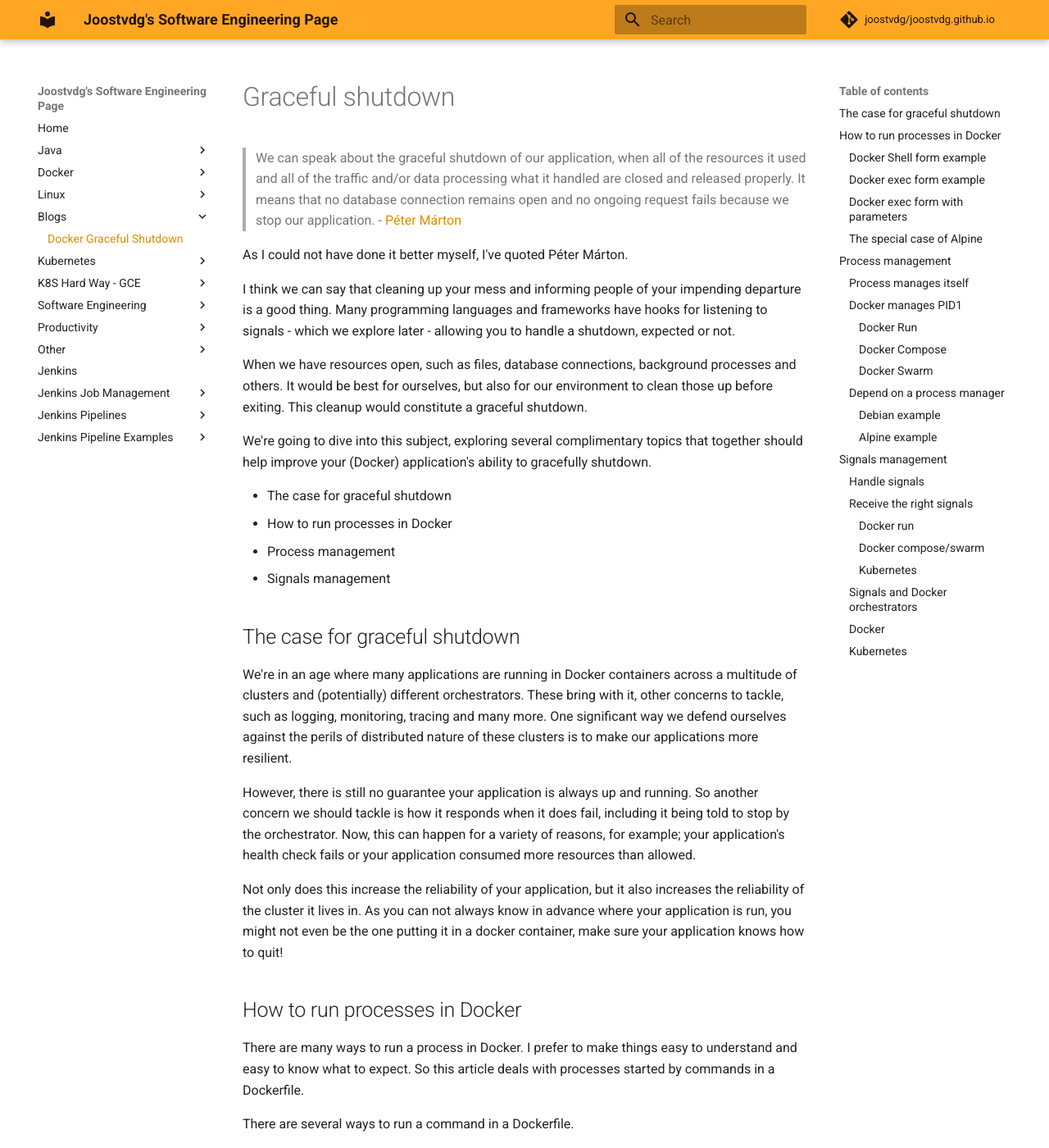
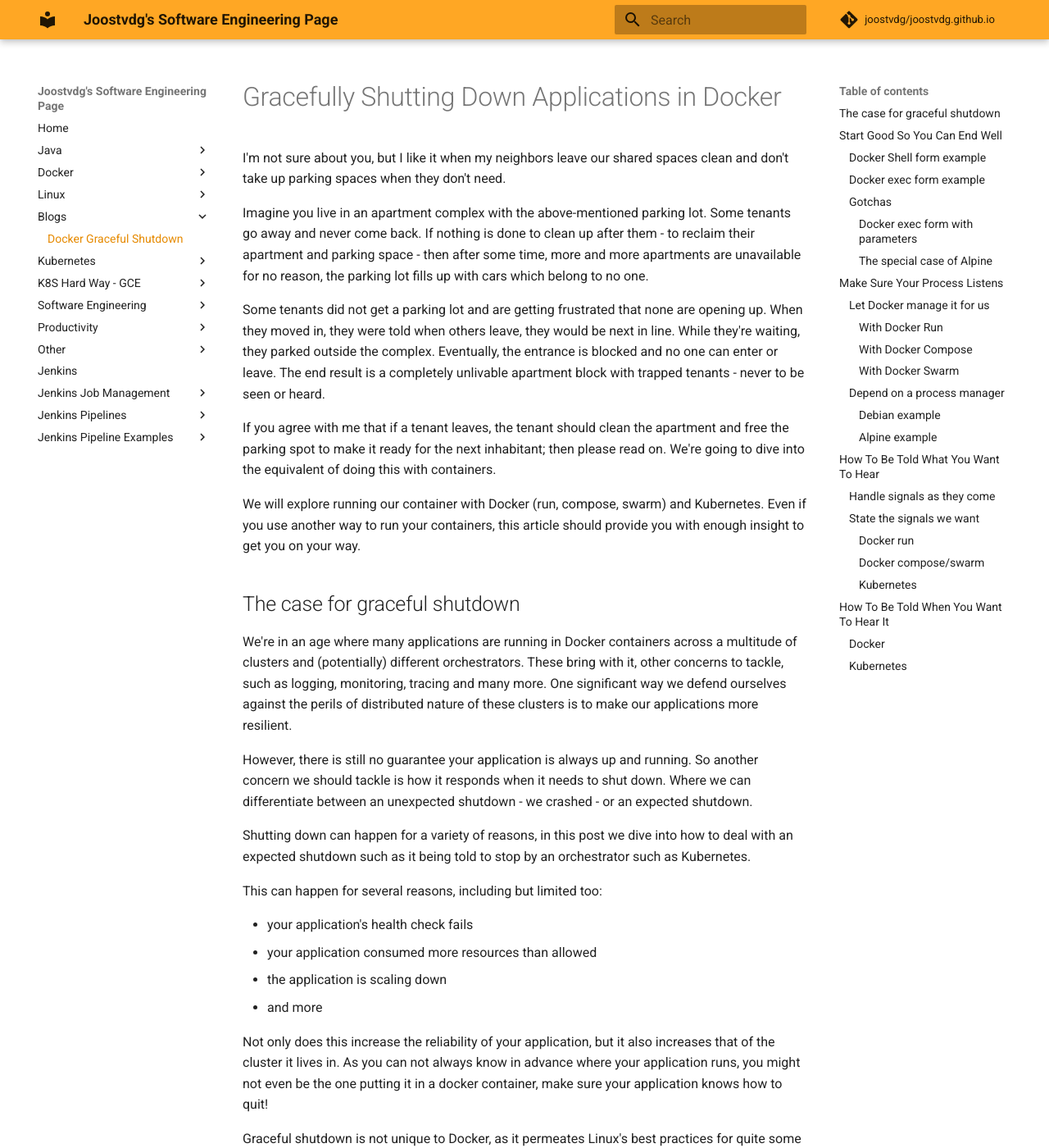
Before and after one commit to joostvdg/joostvdg.github.io, an MkDocs documentation site: the page built from docs/blogs/docker-graceful-shutdown.md, in a window 1280 px wide and 1400 px high. Shown: the whole window at 82% size. Built offline with MkDocs 1.6.1 and Material for MkDocs 9.7.7, drawn with Linux system fonts in a browser that asks for light colours; comment, search, counter and statistics services are not loaded; old or Windows-style settings are respelled for this version of MkDocs; some of the changed text lies outside the part shown.

Commit message:
Update blog based on feedback viktor

````diff
--- a/docs/blogs/docker-graceful-shutdown.md
+++ b/docs/blogs/docker-graceful-shutdown.md
@@ -1,66 +1,74 @@
-# Graceful shutdown
+# Gracefully Shutting Down Applications in Docker
 
-> We can speak about the graceful shutdown of our application, when all of the resources it used and all of the traffic and/or data processing what it handled are closed and released properly. It means that no database connection remains open and no ongoing request fails because we stop our application. - [Péter Márton](https://blog.risingstack.com/graceful-shutdown-node-js-kubernetes/)
+I'm not sure about you, but I like it when my neighbors leave our shared spaces clean and don't take up parking spaces when they don't need.
 
-As I could not have done it better myself, I've quoted Péter Márton.
+Imagine you live in an apartment complex with the above-mentioned parking lot. Some tenants go away and never come back. If nothing is done to clean up after them - to reclaim their apartment and parking space - then after some time, more and more apartments are unavailable for no reason, the parking lot fills up with cars which belong to no one.
 
-I think we can say that cleaning up your mess and informing people of your impending departure is a good thing. Many programming languages and frameworks have hooks for listening to signals - which we explore later - allowing you to handle a shutdown, expected or not.
+Some tenants did not get a parking lot and are getting frustrated that none are opening up. When they moved in, they were told when others leave, they would be next in line. While they're waiting, they parked outside the complex. Eventually, the entrance is blocked and no one can enter or leave. The end result is a completely unlivable apartment block with trapped tenants - never to be seen or heard.
 
-When we have resources open, such as files, database connections, background processes and others. It would be best for ourselves, but also for our environment to clean those up before exiting. This cleanup would constitute a graceful shutdown.
+If you agree with me that if a tenant leaves, the tenant should clean the apartment and free the parking spot to make it ready for the next inhabitant; then please read on. We're going to dive into the equivalent of doing this with containers.
 
-We're going to dive into this subject, exploring several complimentary topics that together should help improve your (Docker) application's ability to gracefully shutdown.
-
-* The case for graceful shutdown
-* How to run processes in Docker
-* Process management
-* Signals management
+We will explore running our container with Docker (run, compose, swarm) and Kubernetes.
+Even if you use another way to run your containers, this article should provide you with enough insight to get you on your way.
 
 ## The case for graceful shutdown
 
 We're in an age where many applications are running in Docker containers across a multitude of clusters and (potentially) different orchestrators. These bring with it, other concerns to tackle, such as logging, monitoring, tracing and many more. One significant way we defend ourselves against the perils of distributed nature of these clusters is to make our applications more resilient.
 
-However, there is still no guarantee your application is always up and running. So another concern we should tackle is how it responds when it does fail, including it being told to stop by the orchestrator. Now, this can happen for a variety of reasons, for example; your application's health check fails or your application consumed more resources than allowed.
+However, there is still no guarantee your application is always up and running. So another concern we should tackle is how it responds when it needs to shut down. Where we can differentiate between an unexpected shutdown - we crashed - or an expected shutdown.
 
-Not only does this increase the reliability of your application, but it also increases the reliability of the cluster it lives in. As you can not always know in advance where your application is run, you might not even be the one putting it in a docker container, make sure your application knows how to quit!
+Shutting down can happen for a variety of reasons, in this post we dive into how to deal with an expected shutdown such as it being told to stop by an orchestrator such as Kubernetes.
 
-## How to run processes in Docker
+This can happen for several reasons, including but limited too:
 
-There are many ways to run a process in Docker. I prefer to make things easy to understand and easy to know what to expect. So this article deals with processes started by commands in a Dockerfile.
+* your application's health check fails
+* your application consumed more resources than allowed
+* the application is scaling down
+* and more
+
+Not only does this increase the reliability of your application, but it also increases that of the cluster it lives in. As you can not always know in advance where your application runs, you might not even be the one putting it in a docker container, make sure your application knows how to quit!
+
+Graceful shutdown is not unique to Docker, as it permeates Linux's best practices for quite some years before Docker's existence. However, applying them to Docker container adds extra dimensions.
+
+## Start Good So You Can End Well
+
+When you sign up for an apartment, you probably have to sign a contract detailing your rights and obligations. The more you state explicitly, the easier it is to deal with bad behaving neighbors. This holds the same when running a process; we should make sure we set the rules, obligations, and expectations from the start.
+
+As we say in Dutch: a good beginning is half the work. We will start with how you can run a process in a container that is beneficial to Graceful Shutdown.
+
+There are many ways to start a process in a Docker container. I prefer to make things easy to understand and easy to know what to expect. So this article deals with processes started by commands in a Dockerfile.
 
 There are several ways to run a command in a Dockerfile.
 
-These are:
+These are as follows:
 
-* **RUN**: runs a command during the docker build phase
 * **CMD**: runs a command when the container gets started
-* **ENTRYPOINT**: provides the location from where commands get run when the container starts
+* **ENTRYPOINT**: provides the location (entrypoint) from where commands get run when the container starts
+
 You need at least one ENTRYPOINT or CMD in a Dockerfile for it to be valid. They can be used in collaboration but they can do similar things.
 
 You can put these commands in both a shell form and an exec form. For more information on these commands, you should check out [Docker's docs on Entrypoint vs. CMD](https://docs.docker.com/engine/reference/builder/#exec-form-entrypoint-example).
 
-In summary, the shell form runs the command as a shell command and spawn a process via /bin/sh -c.
-
-Whereas the exec form executes a child process that is still attached to PID1.
-
-We'll show you what that looks like, borrowing the Docker docs example referred to earlier.
 
 ### Docker Shell form example
 
-Create the following Dockerfile:
+We start with the shell form and see if it can do what we want; begin in such a way, we can stop it nicely.
+
+We create the following Dockerfile:
 
 ```dockerfile
 FROM ubuntu:18.04
 ENTRYPOINT top -b
 ```
 
-Then build and run it:
+Then build and run it.
 
 ```bash
 docker image build --tag shell-form .
 docker run --name shell-form --rm shell-form
 ```
 
-This should yield the following:
+This yields the following output.
 
 ```bash
 top - 16:34:56 up 1 day,  5:15,  0 users,  load average: 0.00, 0.00, 0.00
@@ -82,10 +90,11 @@ To kill this container, open a second terminal and execute the following command
 docker rm -f shell-form
 ```
 
-As you can imagine, this is usually not what you want.
-So as a general rule, you should never use the shell form. So on to the exec form we go!
+Shell form doesn't do what we need. Starting a process with shell form will only lead us to the disaster of parking lots filling up unless there's a someone actively cleaning up.
 
 ### Docker exec form example
+
+This leads us to the exec form. Hopefully, this gets us somewhere.
 
 The exec form is written as an array of parameters: `ENTRYPOINT ["top", "-b"]`
 
@@ -116,7 +125,13 @@ KiB Swap:  1048572 total,  1042292 free,     6280 used.  1574880 avail Mem
     1 root      20   0   36480   2940   2584 R   0.0  0.1   0:00.03 top
 ```
 
-### Docker exec form with parameters
+Now we got something we can work with. If something would tell this Container to stop, it will tell our only running process so it is sure to reach the correct one!
+
+### Gotchas
+
+Knowing we can use the exec form for our goal - gracefully shutting down our container - we can move on to the next part of our efforts. For the sake of imparting you with some hard learned lessons, we will explore two gotchas. They're optional, so you can also choose to skip to *Make Sure Your Process Listens*.
+
+#### Docker exec form with parameters
 
 A caveat with the exec form is that it doesn't interpolate parameters.
 
@@ -169,7 +184,7 @@ docker run --name exec-form --rm -e PARAM="help" exec-param
 
 Resulting in top's help string.
 
-### The special case of Alpine
+#### The special case of Alpine
 
 One of the main [best practices for Dockerfiles](https://docs.docker.com/develop/develop-images/dockerfile_best-practices/), is to make them as small as possible.
 The easiest way to do this is to start with a minimal image.
@@ -203,28 +218,25 @@ Aside from **top**'s output looking a bit different, there is only one command.
 
 Alpine Linux helps us avoid the problem of shell form altogether!
 
-## Process management
+## Make Sure Your Process Listens
 
-Now that we know how to create a Dockerfile that helps us make sure we can run as PID1 so that we can make sure our process correctly responds to signals?
+It is excellent if your tenants are all signed up, know their rights and obligations.
+But you can't contact them when something happens, how will they ever know when to act?
 
-We'll get into signal handling next, but first, let us explore how we can manage our process.
-As you're used to by now, there are multiple solutions at our disposal.
+Translating that into our process. It starts and can be told to shut down, but does it process listen?
+Can it interpret the message it gets from Docker or Kubernetes? And if it does, can it relay the message correctly to its Child Processes?
+In order for your process to gracefully shutdown, it should know when to do so. As such, it should listen not only for itself but also on behalf of its children - yours never do anything wrong though!
 
-We can broadly categorize them like this:
+Some processes do, but many aren't designed to [listen](https://www.fpcomplete.com/blog/2016/10/docker-demons-pid1-orphans-zombies-signals) or tell [their Children](https://blog.phusion.nl/2015/01/20/docker-and-the-pid-1-zombie-reaping-problem). They expect someone else to listen for them and tell them and their children - process managers.
 
-* Process manages itself and it's children, by itself
-* We let Docker manage the process, and it's children
-* We use a process manager to do the work for us
+In order to listen to these **signals**, we can call in the help of others. We will look at two options.
 
-### Process manages itself
+* we let Docker manage the process and its children
+* we use a process manager
 
-Great, if this is the case, it saves you some trouble of relying on dependencies.
-Unfortunately, not all processes are [designed for PID1](https://www.fpcomplete.com/blog/2016/10/docker-demons-pid1-orphans-zombies-signals), and some might be [prone to zombie processes regardless](https://blog.phusion.nl/2015/01/20/docker-and-the-pid-1-zombie-reaping-problem).
+### Let Docker manage it for us
 
-In those cases, you still have to invest some time and effort to get a solution in place.
-
-
-### Docker manages PID1
+If you're not using Docker to run or manage your containers, you should skip to *Depend on a process manager*.
 
 Docker has a build in feature, that it uses a lightweight process manager to help you.
 
@@ -236,13 +248,13 @@ Please, note that the below examples require a certain minimum version of Docker
 * [compose (v 2.2)](https://docs.docker.com/compose/compose-file/compose-file-v2/#image) - 1.13.0+
 * [swarm (v 3.7)](https://docs.docker.com/compose/compose-file/#init) - 18.06.0+
 
-#### Docker Run
+#### With Docker Run
 
 ```bash
 docker run --rm -ti --init caladreas/dui
 ```
 
-#### Docker Compose
+#### With Docker Compose
 
 ```yaml
 version: '2.2'
@@ -252,7 +264,7 @@ services:
         init: true
 ```
 
-#### Docker Swarm
+#### With Docker Swarm
 
 ```yaml
 version: '3.7'
@@ -267,6 +279,7 @@ Relying on Docker does create a dependency on how your container runs. It only r
 Creating either a different experience for users running your application somewhere else or not able to meet the version requirements. So maybe another solution is to bake a process manager into your image and guarantee its behavior.
 
 ### Depend on a process manager
+
 One of our goals for Docker images is to keep them small. We should look for a lightweight process manager. It does not have too many a whole machine worth or processes, just one and perhaps some children.
 
 Here we would like to introduce you to [Tini](https://github.com/krallin/tini), a lightweight process manager [designed for this purpose](https://github.com/krallin/tini/issues/8).
@@ -296,23 +309,23 @@ ENTRYPOINT ["/sbin/tini", "-vv","-g","-s", "--"]
 CMD ["top -b"]
 ```
 
-## Signals management
+## How To Be Told What You Want To Hear
 
-Now that we can capture signals and manage our process, we have to see how we can manage those signals. There are three parts to this:
+You've made it this far; your tenets are reachable so you can inform them if they need to act. However, there's another problem lurking around the corner. Do they speak your language?
 
-* **Handle signals**: we should make sure our process can deal with the signals it receives
-* **Receive the right signals**: we might have to alter the signals we receive from our orchestrators
-* **Signals and Docker orchestrators**: we have to help our orchestrators to know when to deliver these signals.
+Our process now starts knowing it can be talked to, it has someone who takes care of listening for it and its children. Now we need to make sure it can understand what it hears, it should be able to handle the incoming signals. We have two main ways of doing this.
+
+* **Handle signals as they come**: we should make sure our process deal with the signals as they come
+* **State the signals we want**: we can also tell up front, which signals we want to hear and put the burden of translation on our callers
 
 For more details on the subject of Signals and Docker, please read this excellent blog from [Grigorii Chudnov](https://medium.com/@gchudnov/trapping-signals-in-docker-containers-7a57fdda7d86).
 
-### Handle signals
+### Handle signals as they come
 
 Handling process signals depend on your application, programming language or framework.
 
-For Java and Go(lang) we dive into this further, exploring some options we have here, including some of the most used frameworks.
 
-### Receive the right signals
+### State the signals we want
 
 Sometimes your language or framework of choice, doesn't handle signals all that well.
 It might be very rigid in what it does with specific signals, removing your ability to do the right thing.
@@ -395,15 +408,9 @@ spec:
 
 When you create this as deployment.yml, create and delete it - `kubectl apply -f deployment.yml` / `kubectl delete -f deployment.yml` - you will see the same behavior.
 
+## How To Be Told When You Want To Hear It
 
-### Signals and Docker orchestrators
-
-Now that we can respond to signals and receive the correct signals, there's one last thing to take care off.
-We have to make sure our orchestrator of choice sends these signals for the right reasons.
-Quickly telling us, there's something wrong with our running process, and it should shut down, which of course, we'll do gracefully!
-
-As the topic for health, readiness and liveness checks is a topic on its own, we'll keep it short.
-Giving some basic examples and pointing you to more work to further investigate how to use it to your advantage.
+Our process now will now start knowing it will hear what it wants to hear. But we now have to make sure we hear it when we need to hear it. An intervention is excellent when you can still be saved, but it is a bit useless if you're already dead.
 
 ### Docker
 
````
Also changed, not shown: other parts of docs/blogs/docker-graceful-shutdown.md (+3 -3 lines).
